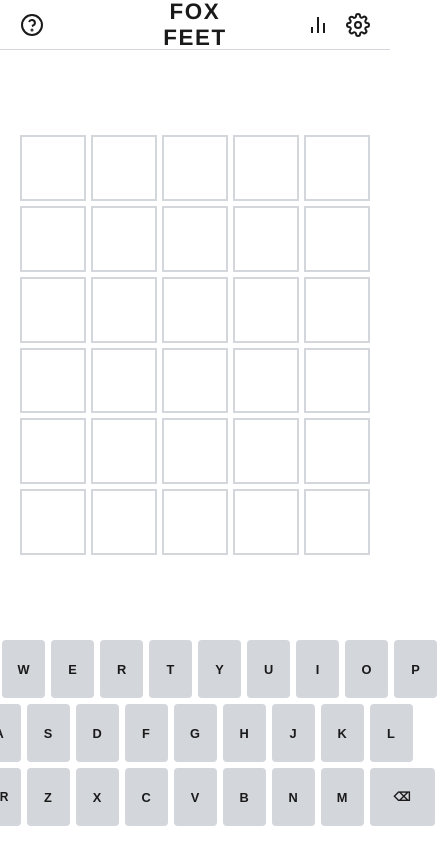
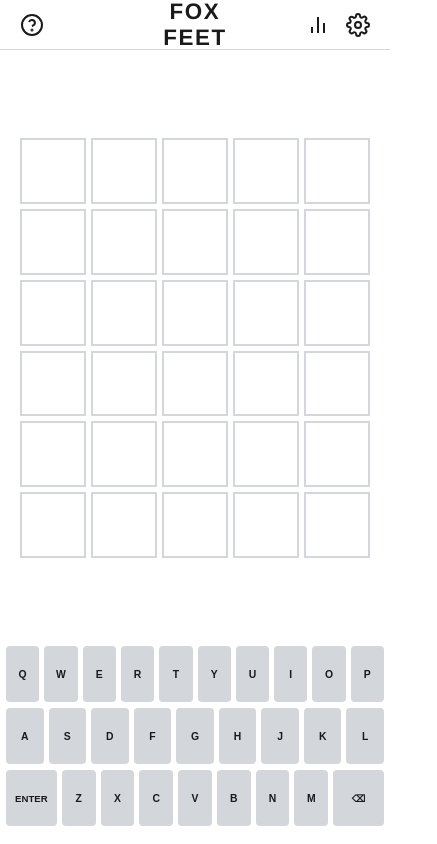
Before and after one commit to pdemoor/fox-feet, a React (Vite) app: page / in a window 390 px wide. Shown: the whole page, 437 px wide, since content can reach past the window. Built offline with nearby package versions, Linux system fonts and the light colour scheme.

Commit message:
fix: keyboard fits mobile viewport on all iPhone sizes

```diff
--- a/src/App.css
+++ b/src/App.css
@@ -36,8 +36,17 @@
   --color-toast-text: #1a1a1b;
 }
 
-html, body, #root {
+html, body {
   height: 100%;
+  overflow-x: hidden;
+  width: 100%;
+}
+
+#root {
+  height: 100%;
+  width: 100%;
+  max-width: 100vw;
+  overflow-x: hidden;
 }
 
 body {
@@ -168,43 +177,49 @@ body {
 
 /* ---- Keyboard ---- */
 .keyboard {
-  padding: 0 8px 12px;
+  width: 100%;
+  max-width: 500px;
+  margin: 0 auto;
+  padding: 0 6px 12px;
+  box-sizing: border-box;
   flex-shrink: 0;
 }
 
 .keyboard-row {
   display: flex;
   justify-content: center;
-  gap: 6px;
+  gap: 5px;
   margin-bottom: 6px;
+  width: 100%;
+  box-sizing: border-box;
 }
 
 .key {
-  height: 58px;
-  min-width: 43px;
+  flex: 1;
+  min-width: 0;
+  height: 56px;
   border: none;
   border-radius: 4px;
   background: var(--color-key-bg);
   color: var(--color-key-text);
-  font-size: 0.8rem;
+  font-size: clamp(0.65rem, 2.2vw, 0.85rem);
   font-weight: 700;
   text-transform: uppercase;
   cursor: pointer;
   display: flex;
   align-items: center;
   justify-content: center;
-  padding: 0 6px;
+  padding: 0;
   user-select: none;
   -webkit-tap-highlight-color: transparent;
   transition: background 0.1s, color 0.1s;
-  flex: 1;
-  max-width: 43px;
+  touch-action: manipulation;
+  box-sizing: border-box;
 }
 
 .key.wide {
-  min-width: 65px;
-  max-width: 65px;
-  font-size: 0.75rem;
+  flex: 1.5;
+  font-size: clamp(0.6rem, 2vw, 0.75rem);
 }
 
 .key[data-state="correct"] {
```
